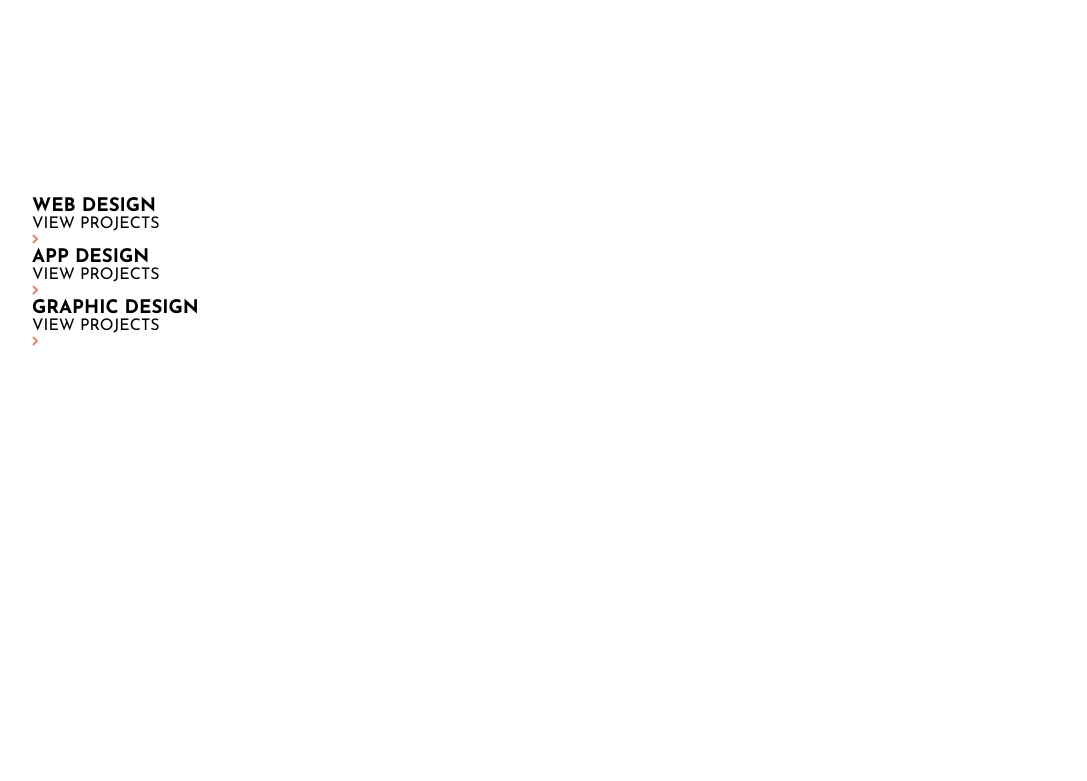
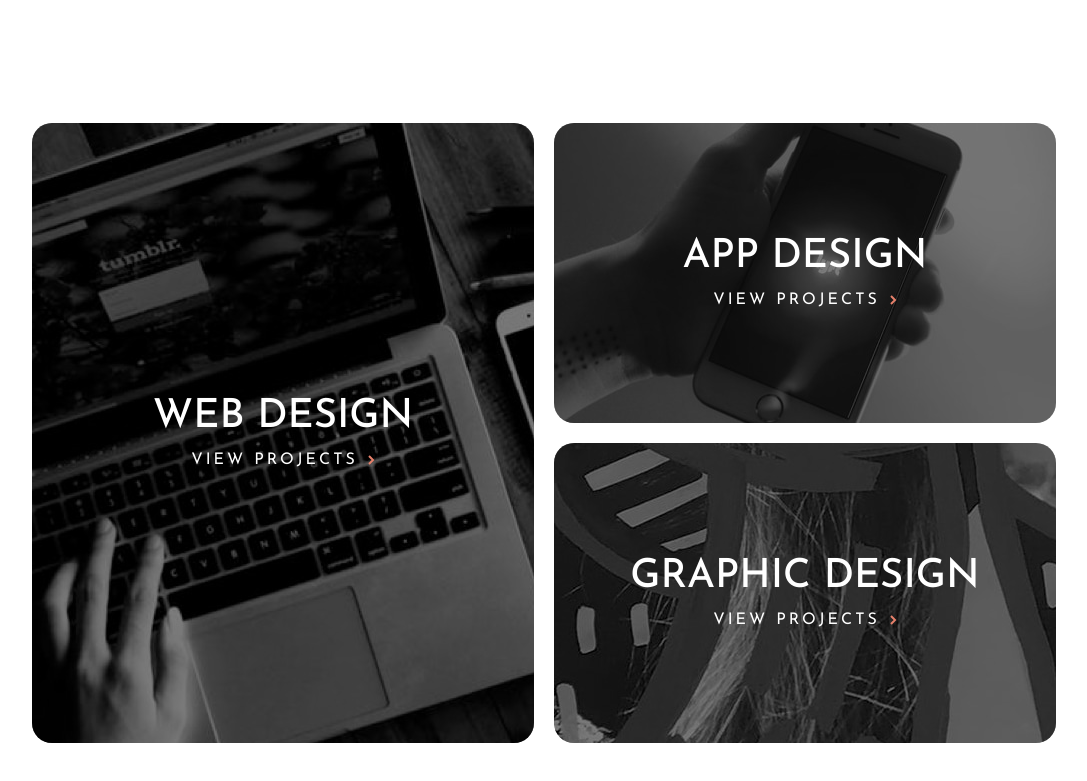
Before and after one commit to Yahyawi99/Designo-multi-page-website, a React (Create React App) app: page / in a window 1280 px wide. Shown: the part 829-1610 px from the top of the page, without its empty margins (96-1183 px from the left). Before the commit the page ends 1179 px from the top, so only its background shows below. Built offline with nearby package versions, Linux system fonts and the light colour scheme.

Commit message:
project section added

```diff
--- a/src/components/Projects.js
+++ b/src/components/Projects.js
@@ -1,4 +1,6 @@
 import React from "react";
+// css
+import "../styles/projects.css";
 
 const Projects = () => {
   return (
@@ -13,6 +15,8 @@ const Projects = () => {
             alt="right-arrow"
           />
         </div>
+
+        <span className="layer"></span>
       </div>
 
       <div className="app-design">
@@ -25,6 +29,8 @@ const Projects = () => {
             alt="right-arrow"
           />
         </div>
+
+        <span className="layer"></span>
       </div>
 
       <div className="graphic-design">
@@ -37,6 +43,8 @@ const Projects = () => {
             alt="right-arrow"
           />
         </div>
+
+        <span className="layer"></span>
       </div>
     </section>
   );
--- a/src/styles/intro.css
+++ b/src/styles/intro.css
@@ -6,7 +6,7 @@
     color: var(--white);
     border-radius: 20px;
     overflow: hidden;
-    margin-bottom: 199px;
+    margin-bottom: 125px;
 }
 
 .intro-txt {
--- /dev/null
+++ b/src/styles/projects.css
@@ -0,0 +1,72 @@
+.projects {
+    display: grid;
+    grid-template-columns: repeat(2, 1fr);
+    grid-template-rows: repeat(2, minmax(0px, 300px));
+    gap: 20px;
+    margin-bottom: 125px;
+}
+
+.projects>div {
+    color: var(--white);
+    background-repeat: no-repeat;
+    background-position: center;
+    background-size: contain;
+    display: flex;
+    flex-direction: column;
+    align-items: center;
+    justify-content: center;
+    gap: 15px;
+    border-radius: 20px;
+    cursor: pointer;
+    position: relative;
+    overflow: hidden;
+}
+
+.projects .layer {
+    background-color: rgba(0, 0, 0, .5);
+    position: absolute;
+    inset: 0;
+    transition: .5s;
+}
+
+.projects>div h1 {
+    font-size: 2.5rem;
+    font-weight: 500;
+    z-index: 10;
+}
+
+.projects>div div {
+    display: flex;
+    align-items: center;
+    justify-content: center;
+    gap: 10px;
+    letter-spacing: 3px;
+    z-index: 10;
+}
+
+.projects>div:nth-child(1) {
+    background: url("../../public//assets/home/desktop/image-web-design-large.jpg");
+    grid-row-start: 1;
+    grid-row-end: -1;
+}
+
+.projects>div:nth-child(2) {
+    background: url("../../public//assets/home/desktop/image-app-design.jpg");
+}
+
+.projects>div:nth-child(3) {
+    background: url("../../public//assets/home/desktop/image-graphic-design.jpg");
+}
+
+/* Hover effect */
+.projects>div:nth-child(1):hover .layer {
+    background-color: hsl(11, 73%, 66%, .5);
+}
+
+.projects>div:nth-child(2):hover .layer {
+    background-color: hsl(11, 73%, 66%, .5);
+}
+
+.projects>div:nth-child(3):hover .layer {
+    background-color: hsl(11, 73%, 66%, .5);
+}
```
